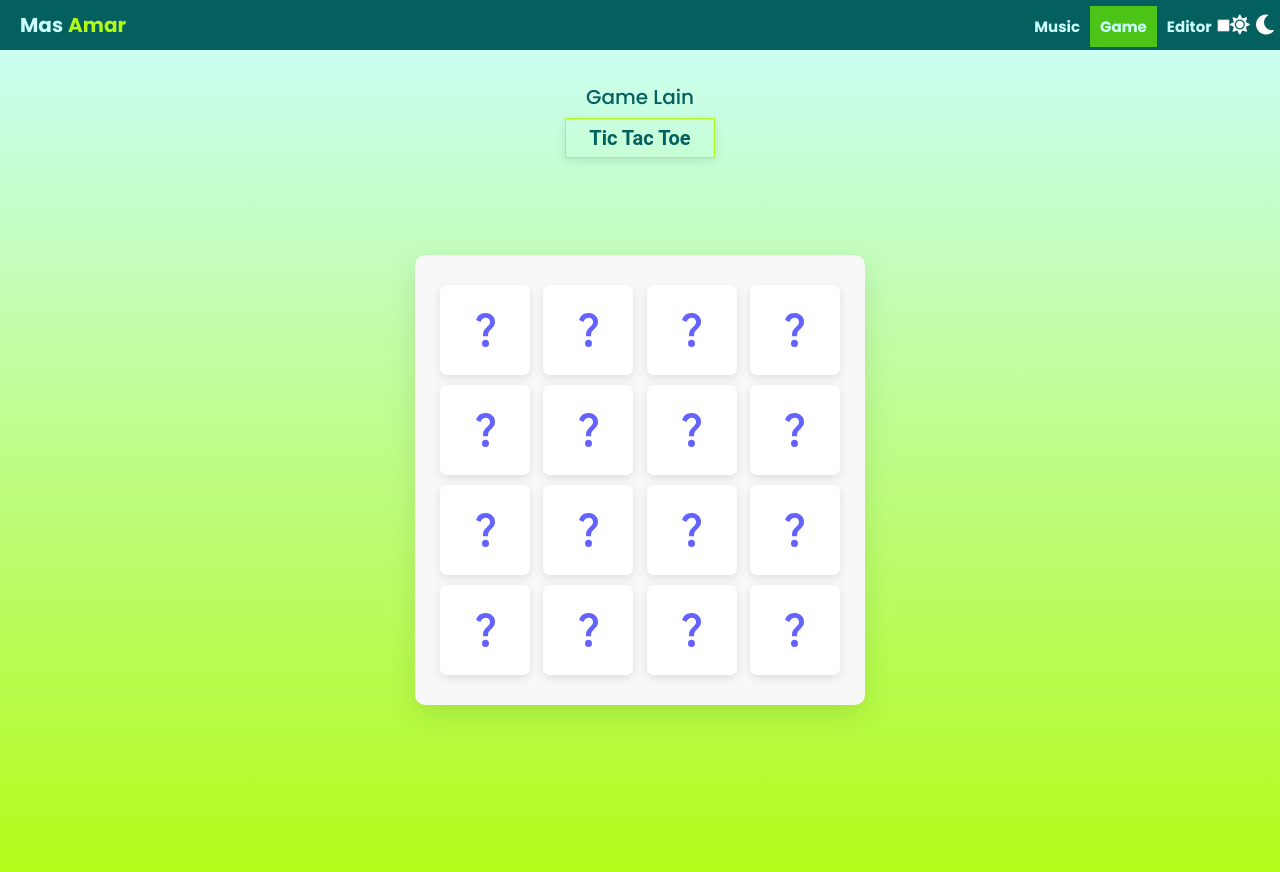
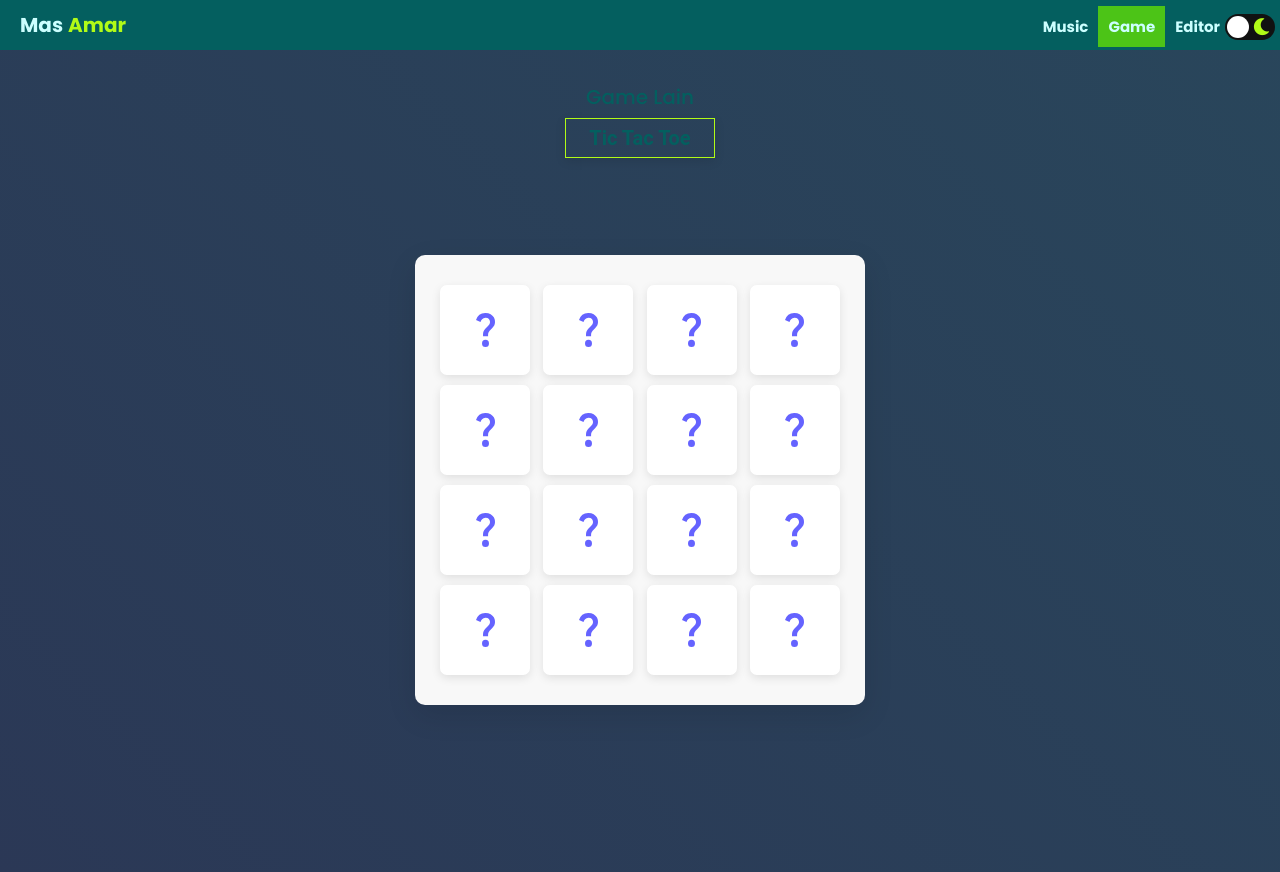
Before and after one commit to Masamar1122/Musicplay, a plain HTML site: page Game/index.html in a window 1280 px wide. Drawn offline with Linux system fonts and the light colour scheme.

Commit message:
Update style.css

```diff
--- a/Game/style.css
+++ b/Game/style.css
@@ -23,7 +23,7 @@ body {
   align-items: center;
   justify-content: center;
   min-height: 100vh;
-  background: linear-gradient(var(--pink) 0%, var(--violet) 100%);
+  background: linear-gradient(-135deg, #29465B, #2B3856);
 }
 .container {
   width: 100%;
@@ -86,6 +86,56 @@ body {
 }
 .active:hover {
   color: #CCFFFF !important;
+}
+body.dark {
+	background: linear-gradient(var(--pink) 0%, var(--violet) 100%);
+	color: white;
+}
+.container {
+  background-color: #666;
+  width: 100%;
+  height: 50px;
+}
+.checkbox {
+	opacity: 0;
+	position: absolute;
+	z-index: -1;
+}
+.label {
+	background-color: #111;
+	margin-top: 3px;
+	border-radius: 50px;
+	cursor: pointer;
+	display: flex;
+	align-items: center;
+	justify-content: space-between;
+	padding: 5px;
+	position: relative;
+	height: 26px;
+	width: 50px;
+	transform: scale(1);
+}
+.label .ball {
+	background-color: #fff;
+	border-radius: 50%;
+	position: absolute;
+	top: 2px;
+	left: 2px;
+	height: 22px;
+	width: 22px;
+	transform: translateX(0px);
+	transition: transform 0.2s linear;
+}
+.checkbox:checked + .label .ball {
+	transform: translateX(24px);
+}
+.fa-moon {
+	color: #B1FB17;
+	font-size: 17px;
+}
+.fa-sun {
+	color: #B1FB17;
+	font-size: 18px;
 }
 .wrapper{
   padding: 25px;
```
